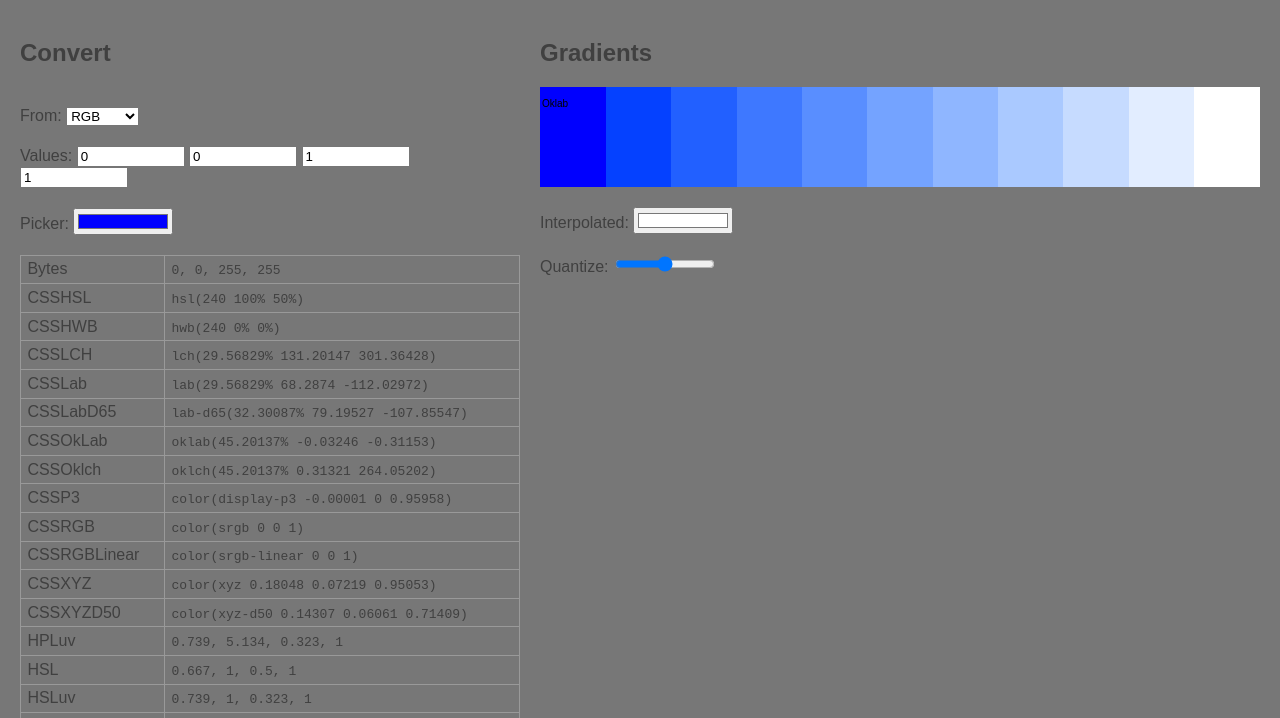
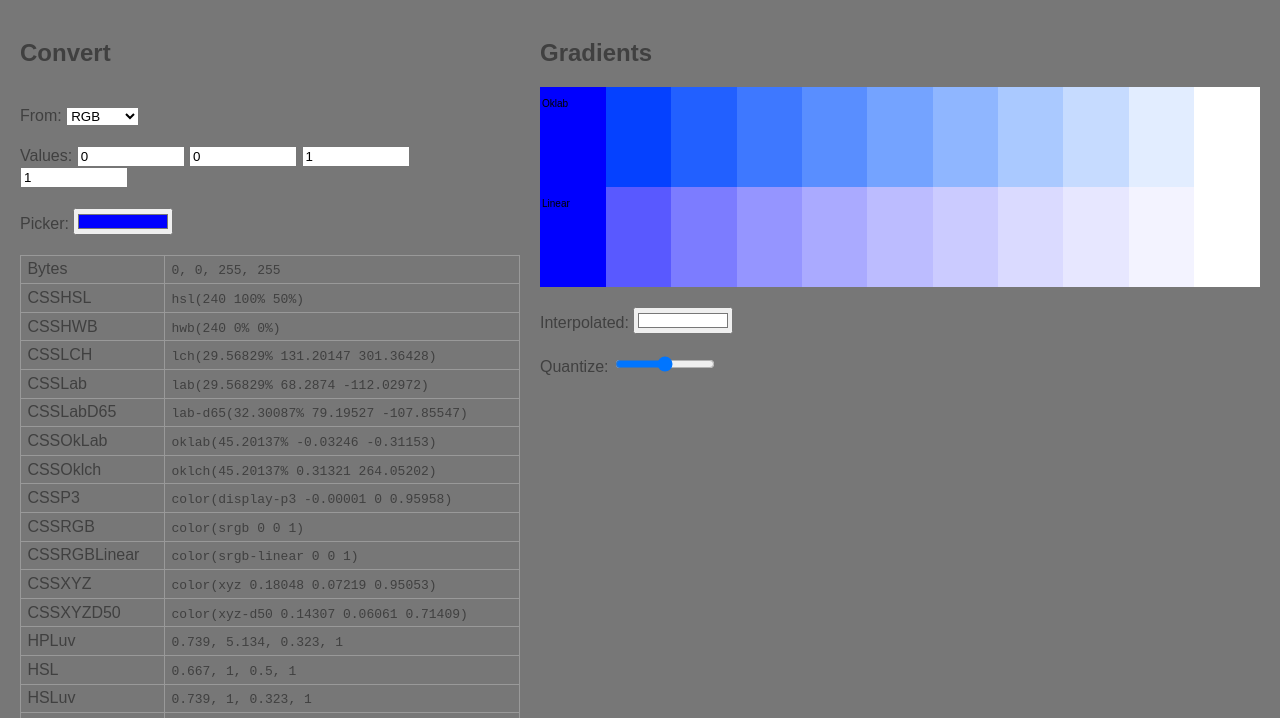
Before and after one commit to alexp-ans/interp-various, a website: page index.html in a window 1280 px wide. Shown: the part 61-779 px from the top of the page. Drawn offline with Linux system fonts and the light colour scheme.

Commit message:
Update index.html

```diff
--- a/index.html
+++ b/index.html
@@ -150,6 +150,7 @@
       );
       const gradientTypes = [
         "Oklab",
+	"Linear",
       ];
 
       filteredTypes.forEach((type) => {
```
